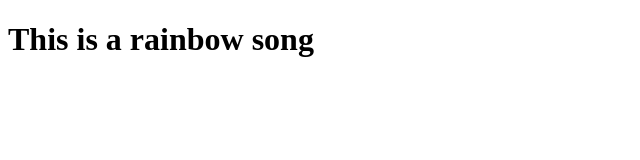
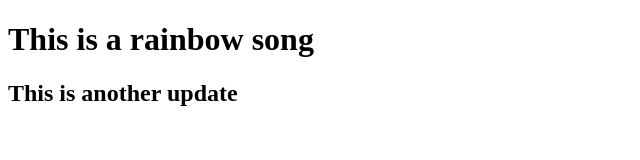
Before and after one commit to harsha6345/Rainbow-Song, a plain HTML site: page index.html in a window 1280 px wide. Shown: the whole page, without its empty margins (0-640 px from the left). Drawn offline with Linux system fonts and the light colour scheme.

Commit message:
This is another update

```diff
--- a/index.html
+++ b/index.html
@@ -8,5 +8,6 @@
   </head>
   <body>
     <h1>This is a rainbow song</h1>
+    <h2>This is another update</h2>
   </body>
 </html>
```
